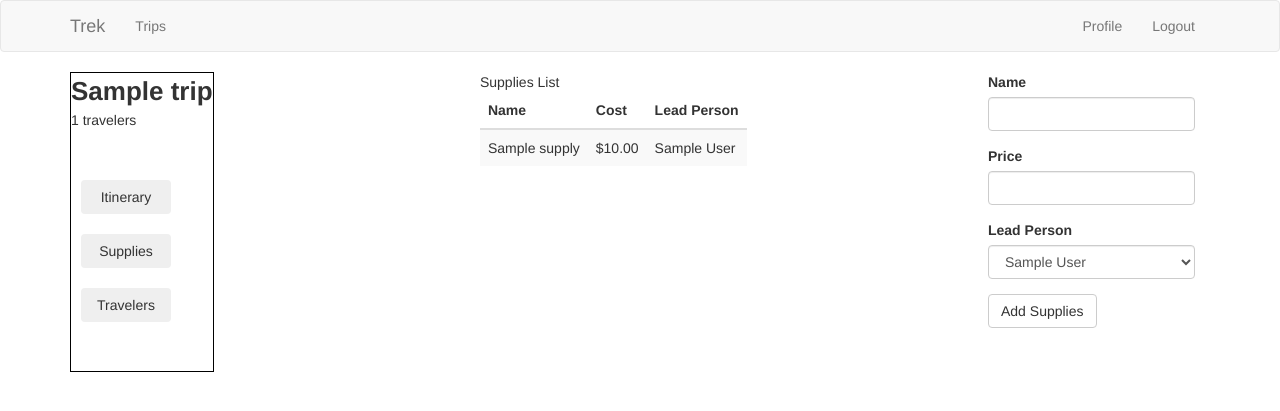
After one commit to eyalfoni/trek, a Flask app: page /supplies_view/1 in a window 1280 px wide. The commit adds this page. Shown: the top 411 px of the page. Run offline with Flask 2, Linux system fonts and the light colour scheme; a user stored in the database is signed in; tables that the repository leaves empty hold one stand-in row (values such as "Sample post"); some libraries are stand-ins or nearby versions.

Commit message:
add supplies poc

```diff
--- a/app/main/forms.py
+++ b/app/main/forms.py
@@ -1,5 +1,5 @@
 from flask_wtf import FlaskForm
-from wtforms import StringField, SubmitField, TextAreaField, FileField, IntegerField
+from wtforms import StringField, SubmitField, TextAreaField, FileField, IntegerField, SelectField, DecimalField
 from wtforms.fields.html5 import DateField, DateTimeLocalField
 from wtforms.validators import DataRequired, ValidationError, Length
 from app.models import User
@@ -82,3 +82,10 @@ class AddStayForm(FlaskForm):
     def validate_check_in_date(self, check_in_date):
         if check_in_date.data >= self.check_out_date.data:
             raise ValidationError('Check out date must be after check in date.')
+
+
+class AddSupplyItemForm(FlaskForm):
+    name = StringField('Name', validators=[DataRequired()])
+    cost = DecimalField('Price', validators=[DataRequired()])
+    dri = SelectField('Lead Person', coerce=int)
+    submit = SubmitField('Add Supplies',)
--- a/app/main/routes.py
+++ b/app/main/routes.py
@@ -1,7 +1,7 @@
 from flask import render_template, flash, redirect, url_for, request, jsonify
 from app import db
-from app.main.forms import AddTripForm, AddFlightForm, AddStayForm
-from app.models import User, Trip, Flight, Stay, Event
+from app.main.forms import AddTripForm, AddFlightForm, AddStayForm, AddSupplyItemForm
+from app.models import User, Trip, Flight, Stay, SupplyItem
 from flask_login import current_user, login_required
 from datetime import datetime
 from app.main import bp
@@ -163,3 +163,24 @@ def get_events_for_cal():
 def discussion_view(id):
     trip = Trip.query.filter_by(id=id).first_or_404()
     return render_template('discussion.html', trip=trip)
+
+
+@bp.route('/supplies_view/<id>', methods=['GET', 'POST'])
+@login_required
+def supplies_view(id):
+    trip = Trip.query.filter_by(id=id).first_or_404()
+    form = AddSupplyItemForm()
+    form.dri.choices = [(t.id, t.first_name+' '+t.last_name) for t in trip.travelers]
+    if form.validate_on_submit():
+        supply_item = SupplyItem(
+            name=form.name.data,
+            user_id=form.dri.data,
+            trip_id=trip.id,
+            cost=form.cost.data
+        )
+        db.session.add(supply_item)
+        db.session.commit()
+        flash('Your supplies has been added!')
+        return redirect(url_for('main.supplies_view', id=id))
+    supplies = SupplyItem.query.filter_by(trip_id=id).all()
+    return render_template('supplies.html', trip=trip, supplies=supplies, form=form)
--- /dev/null
+++ b/app/templates/supplies.html
@@ -0,0 +1,48 @@
+{% extends "base.html" %}
+{% import 'bootstrap/wtf.html' as wtf %}
+
+{% block app_content %}
+    <div style="display: flex; flex-direction: row; justify-content: space-between;">
+        <div style="border: 1px solid black; display: flex; flex-direction: column; height: 300px;">
+            <div style="font-weight: 800; font-size: 26px">{{ trip.title }}</div>
+            <div>{{ trip.travelers|length}} travelers</div>
+            <div style="padding-top: 40px; display: flex; flex-direction: column;">
+                <a href="{{ url_for('main.trip_view', id=trip.id) }}" style="color: inherit; padding: 10px;">
+                    <button type="button" class="btn btn-outline-primary" style="width: 90px;">Itinerary</button>
+                </a>
+                <a href="{{ url_for('main.supplies_view', id=trip.id) }}" style="color: inherit; padding: 10px;">
+                    <button type="button" class="btn btn-outline-primary" style="width: 90px;">Supplies</button>
+                </a>
+                <a href="{{ url_for('main.travelers_view', id=trip.id) }}" style="color: inherit; padding: 10px;">
+                    <button type="button" class="btn btn-outline-primary" style="width: 90px;">Travelers</button>
+                </a>
+            </div>
+        </div>
+        <div style="padding-left: 40px">
+            Supplies List
+            <table class="table table-striped">
+              <thead>
+                <tr>
+                  <th scope="col">Name</th>
+                  <th scope="col">Cost</th>
+                  <th scope="col">Lead Person</th>
+                </tr>
+              </thead>
+              <tbody>
+                {% for supply in supplies %}
+                    <tr>
+                      <td>{{ supply.name }}</td>
+                      <td>${{ supply.cost }}</td>
+                      <td>{{ supply.user.first_name+' '+supply.user.last_name }}</td>
+                    </tr>
+                {% endfor %}
+              </tbody>
+            </table>
+        </div>
+        <div>
+            <div class="col-md-12" id="supply_form">
+                {{ wtf.quick_form(form) }}
+            </div>
+        </div>
+    </div>
+{% endblock %}
--- a/app/templates/travelers.html
+++ b/app/templates/travelers.html
@@ -10,8 +10,8 @@
                 <a href="{{ url_for('main.trip_view', id=trip.id) }}" style="color: inherit; padding: 10px;">
                     <button type="button" class="btn btn-outline-primary" style="width: 90px;">Itinerary</button>
                 </a>
-                <a href="{{ url_for('main.discussion_view', id=trip.id) }}" style="color: inherit; padding: 10px;">
-                    <button type="button" class="btn btn-outline-primary" style="width: 90px;">Discussion</button>
+                <a href="{{ url_for('main.supplies_view', id=trip.id) }}" style="color: inherit; padding: 10px;">
+                    <button type="button" class="btn btn-outline-primary" style="width: 90px;">Supplies</button>
                 </a>
                 <a href="{{ url_for('main.travelers_view', id=trip.id) }}" style="color: inherit; padding: 10px;">
                     <button type="button" class="btn btn-outline-primary" style="width: 90px;">Travelers</button>
--- a/app/templates/trip.html
+++ b/app/templates/trip.html
@@ -10,8 +10,8 @@
                 <a href="{{ url_for('main.trip_view', id=trip.id) }}" style="color: inherit; padding: 10px;">
                     <button type="button" class="btn btn-outline-primary" style="width: 90px;">Itinerary</button>
                 </a>
-                <a href="{{ url_for('main.discussion_view', id=trip.id) }}" style="color: inherit; padding: 10px;">
-                    <button type="button" class="btn btn-outline-primary" style="width: 90px;">Discussion</button>
+                <a href="{{ url_for('main.supplies_view', id=trip.id) }}" style="color: inherit; padding: 10px;">
+                    <button type="button" class="btn btn-outline-primary" style="width: 90px;">Supplies</button>
                 </a>
                 <a href="{{ url_for('main.travelers_view', id=trip.id) }}" style="color: inherit; padding: 10px;">
                     <button type="button" class="btn btn-outline-primary" style="width: 90px;">Travelers</button>
```
Also changed, not shown: app/models.py (+12 -0 lines), migrations/versions/6f2bc5e1d5c7_add_supplies_table.py (added, +37 -0 lines).
